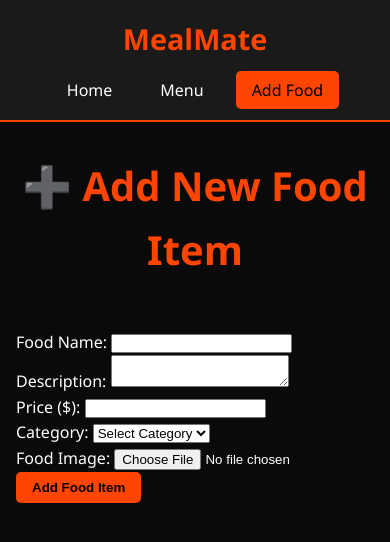
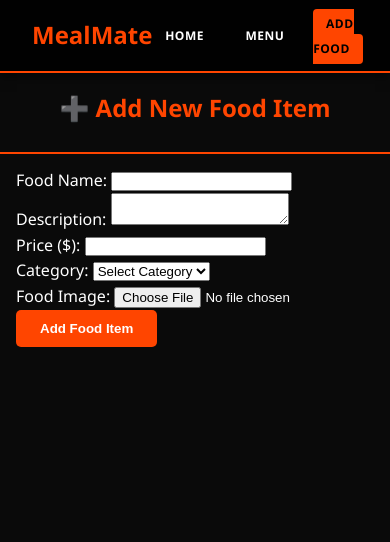
Before and after one commit to Navindi-Thisara/MealMate-online-food-ordering-system, a PHP site: page /food_management/add_food.php in a window 390 px wide. Shown: the top 542 px of the page. Run offline with PHP 8.4, Linux system fonts and the light colour scheme; the visitor is signed in with stand-in values (Sample User, id 1).

Commit message:
changes in menu.php and css

```diff
--- a/food_management/menu.css
+++ b/food_management/menu.css
@@ -11,78 +11,116 @@ body {
     line-height: 1.6;
 }
 
+/* === Navbar Styles === */
 .navbar {
-    background-color: #1a1a1a;
-    padding: 1rem 0;
-    border-bottom: 2px solid #ff4500;
+    background-color: rgba(0, 0, 0, 0.95);
+    padding: 12px 40px;
+    border-bottom: 2px solid #FF4500;
+    box-shadow: 0 4px 10px rgba(0, 0, 0, 0.5);
+    z-index: 2;
+    position: relative;
 }
 
 .nav-container {
-    max-width: 1200px;
+    width: 100%;
+    max-width: 1400px;
     margin: 0 auto;
     display: flex;
     justify-content: space-between;
     align-items: center;
-    padding: 0 2rem;
 }
 
 .nav-logo {
-    color: #ff4500;
-    font-size: 1.8rem;
+    color: #FF4500;
+    font-size: 28px;
     font-weight: bold;
+    margin: 0;
 }
 
 .nav-menu {
     display: flex;
     list-style: none;
     gap: 2rem;
+    align-items: center;
 }
 
 .nav-menu a {
-    color: #ffffff;
+    color: #fff;
     text-decoration: none;
+    font-size: 14px;
+    font-weight: 600;
     padding: 0.5rem 1rem;
-    border-radius: 5px;
-    transition: background-color 0.3s;
+    border-radius: 4px;
+    transition: all 0.3s ease;
+    text-transform: uppercase;
+    letter-spacing: 0.5px;
 }
 
-.nav-menu a:hover,
-.nav-menu a.active {
-    background-color: #ff4500;
-    color: #000000;
+.nav-menu a:hover {
+    background-color: rgba(255, 69, 0, 0.2);
 }
 
-.container {
-    max-width: 1200px;
-    margin: 2rem auto;
-    padding: 0 2rem;
+.nav-menu a.active {
+    background-color: #FF4500;
+    color: #000;
+    font-weight: bold;
 }
 
+/* === Main Content Container === */
+.container {
+    width: 100%;
+    max-width: 1400px;
+    margin: 1rem auto 2rem auto;
+    padding: 0 1.5rem;
+}
+
+/* === Header Section - FIXED === */
 .header {
     text-align: center;
-    margin-bottom: 3rem;
+    margin-bottom: 2rem;
+    padding: 0.5rem 0;
+    position: relative;
 }
 
 .header h2 {
     color: #ff4500;
-    font-size: 2.5rem;
+    font-size: 2rem;
+    font-weight: bold;
     margin-bottom: 0.5rem;
 }
 
 .header p {
     color: #cccccc;
     font-size: 1.1rem;
+    margin-bottom: 1rem;
 }
 
+/* Orange line extends fully across screen */
+.header::after {
+    content: "";
+    position: absolute;
+    bottom: -10px; /* adjust spacing below text */
+    left: 0;
+    right: 0;
+    width: 100vw;
+    height: 2px;
+    background-color: #ff4500;
+    margin-left: calc(-50vw + 50%);
+}
+
+/* === Menu Grid === */
 .menu-grid {
     display: grid;
-    grid-template-columns: repeat(auto-fit, minmax(300px, 1fr));
+    grid-template-columns: repeat(auto-fit, minmax(280px, 1fr));
     gap: 2rem;
+    padding: 0;
+    margin-top: 1rem;
 }
 
 .menu-item {
     background-color: #1a1a1a;
-    border-radius: 10px;
+    border-radius: 12px;
+    box-shadow: 0 4px 8px rgba(0, 0, 0, 0.4);
     padding: 1.5rem;
     border: 2px solid #333;
     transition: transform 0.3s, border-color 0.3s;
@@ -134,41 +172,77 @@ body {
 
 .add-to-cart {
     background-color: #ff4500;
-    color: #000000;
+    color: #ffffff;
     border: none;
-    padding: 0.5rem 1rem;
+    padding: 0.7rem 1.5rem;
     border-radius: 5px;
     cursor: pointer;
     font-weight: bold;
-    transition: background-color 0.3s;
+    transition: background-color 0.3s, transform 0.2s;
 }
 
 .add-to-cart:hover {
-    background-color: #ff6347;
+    background-color: #ff6f00;
+    transform: translateY(-2px);
 }
 
-.no-items {
-    text-align: center;
-    color: #cccccc;
-    font-size: 1.2rem;
-    grid-column: 1 / -1;
+/* === Responsive Design === */
+@media (max-width: 768px) {
+    .nav-container {
+        padding: 0 1rem;
+    }
+
+    .container {
+        margin: 0.5rem auto 1.5rem auto;
+        padding: 0 1rem;
+    }
+
+    .header {
+        margin-bottom: 1.5rem;
+    }
+
+    .header h2 {
+        font-size: 1.8rem;
+    }
+
+    .header p {
+        font-size: 1rem;
+    }
+
+    .menu-grid {
+        gap: 1.5rem;
+        margin-top: 0.5rem;
+    }
 }
 
-@media (max-width: 768px) {
-    .nav-container {
-        flex-direction: column;
-        gap: 1rem;
+@media (max-width: 480px) {
+    .navbar {
+        padding: 10px 1rem;
+    }
+
+    .nav-logo {
+        font-size: 24px;
     }
 
     .nav-menu {
         gap: 1rem;
     }
 
+    .nav-menu a {
+        font-size: 12px;
+        padding: 0.4rem 0.8rem;
+    }
+
+    .header h2 {
+        font-size: 1.5rem;
+    }
+
+    .header p {
+        font-size: 0.9rem;
+    }
+
     .menu-grid {
         grid-template-columns: 1fr;
-    }
-
-    .container {
-        padding: 0 1rem;
+        gap: 1rem;
     }
 }
--- a/index.php
+++ b/index.php
@@ -17,7 +17,7 @@
     <nav>
         <a href="users/register.php">Register</a>
         <a href="users/login.php">Login</a>
-        <a href="#">Menu</a>
+        <a href="food_management/menu.php">Menu</a>
         <a href="#">Cart</a>
     </nav>
 </header>
```
Also changed, not shown: assets/style.css (+88 -25 lines), db.sql (+9 -0 lines), food_management/menu.php (+4 -4 lines), index.css (+53 -50 lines).
